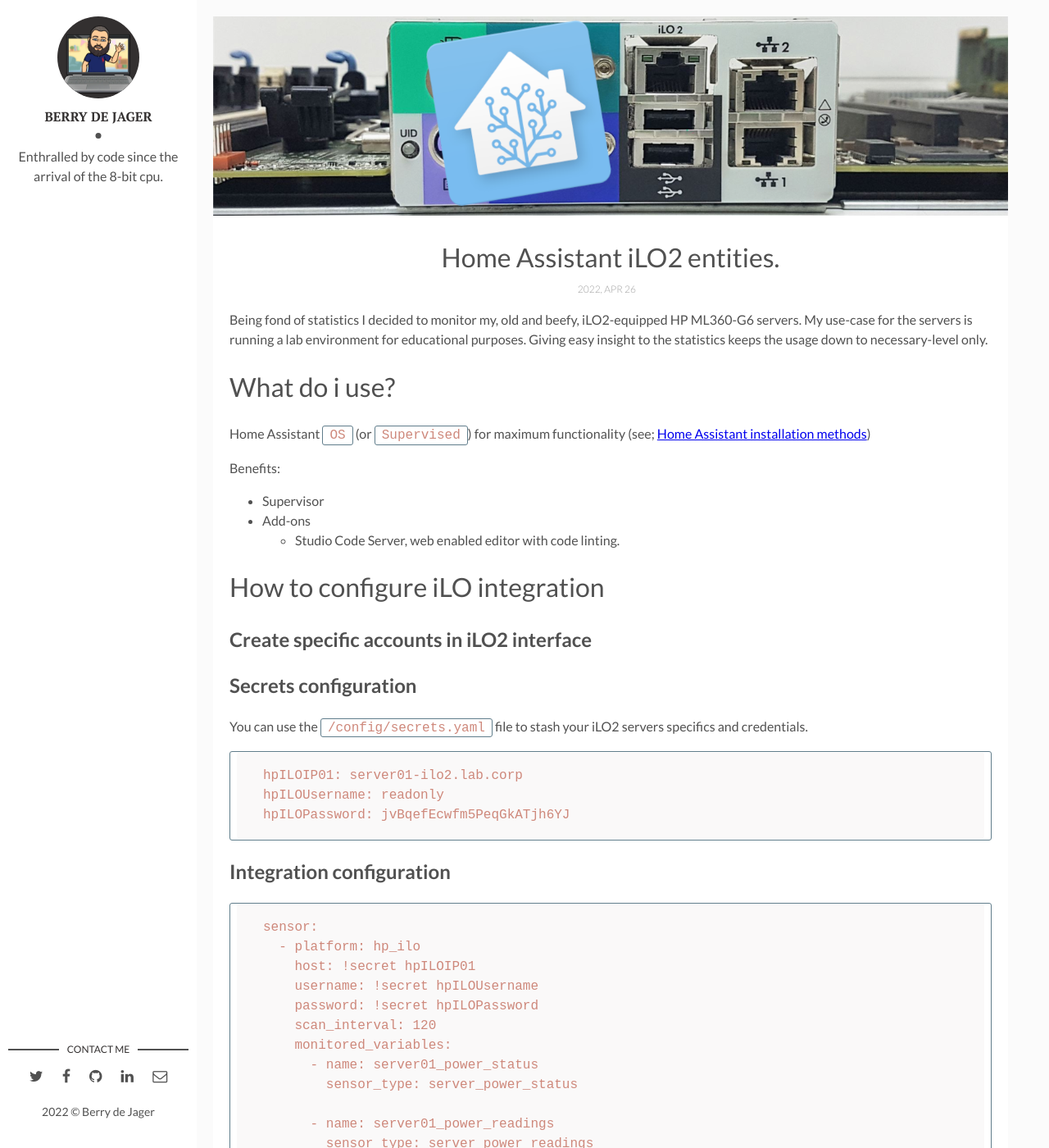
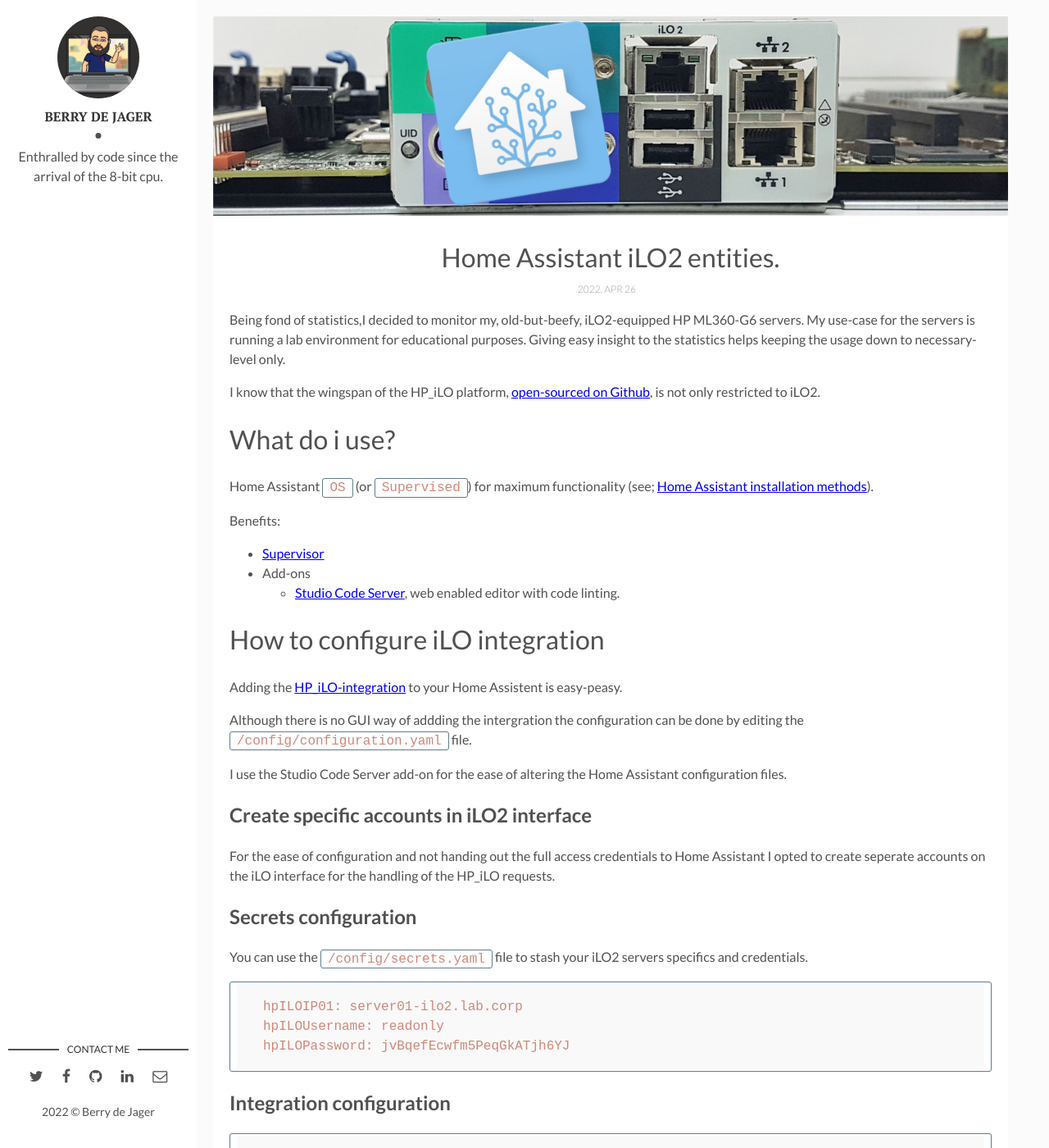
Before and after one commit to berrydejager/code, a Jekyll site: the page built from _posts/2022-04-26-Home-Assistant-iLO2.markdown, in a window 1280 px wide and 1400 px high. Shown: the whole window at 82% size. Built offline with Jekyll 4.4.1, drawn with Linux system fonts in a browser that asks for light colours; some of the changed text lies outside the part shown.

Commit message:
Update 2022-04-26-Home-Assistant-iLO2.markdown

````diff
--- a/_posts/2022-04-26-Home-Assistant-iLO2.markdown
+++ b/_posts/2022-04-26-Home-Assistant-iLO2.markdown
@@ -4,22 +4,32 @@
 date: 2022-04-26 13:37:00 +0100
 description: Intergrating HP iLO2 into Home Assistent dashboards.
 img: header/HASS-iLO.png
-tags: [HomeAssistant, HASS, HASSio, HP, ML350G6, iLO2]
+tags: [HomeAssistant, HASS, HASSio, HP, ML350G6, iLO2, hp_ilo]
 ---
-Being fond of statistics I decided to monitor my, old and beefy, iLO2-equipped HP ML360-G6 servers. My use-case for the servers is running a lab environment for educational purposes. Giving easy insight to the statistics keeps the usage down to necessary-level only.
+Being fond of statistics,I decided to monitor my, old-but-beefy, iLO2-equipped HP ML360-G6 servers. My use-case for the servers is running a lab environment for educational purposes. Giving easy insight to the statistics helps keeping the usage down to necessary-level only.
+
+I know that the wingspan of the HP_iLO platform, [open-sourced on Github](https://github.com/home-assistant/core/tree/dev/homeassistant/components/hp_ilo), is not only restricted to iLO2.
 
 # What do i use?
 
-Home Assistant `OS` (or `Supervised`) for maximum functionality (see; [Home Assistant installation methods](https://www.home-assistant.io/installation/#compare-installation-methods))
+Home Assistant `OS` (or `Supervised`) for maximum functionality (see; [Home Assistant installation methods](https://www.home-assistant.io/installation/#compare-installation-methods)).
 
 Benefits:
-* Supervisor
+* [Supervisor](https://www.home-assistant.io/integrations/hassio/)
 * Add-ons
-  *   Studio Code Server, web enabled editor with code linting.
+  *   [Studio Code Server](https://community.home-assistant.io/t/home-assistant-community-add-on-visual-studio-code/107863), web enabled editor with code linting.
 
 # How to configure iLO integration
 
+Adding the [HP_iLO-integration](https://www.home-assistant.io/integrations/hp_ilo/) to your Home Assistent is easy-peasy.
+
+Although there is no GUI way of addding the intergration the configuration can be done by editing the `/config/configuration.yaml` file.
+
+I use the Studio Code Server add-on for the ease of altering the Home Assistant configuration files.
+
 ## Create specific accounts in iLO2 interface
+
+For the ease of configuration and not handing out the full access credentials to Home Assistant I opted to create seperate accounts on the iLO interface for the handling of the HP_iLO requests.
 
 ## Secrets configuration
 
@@ -130,3 +140,43 @@
       name: 'Fan 4 updated:'
       icon: mdi:fan
 ```
+
+# iLO2 integration reference table
+
+Here you find all the iLO2 items which i was able to find while fiddling around.
+
+Health-at-a-glance - https://server01-ilo2.lab.corp/dhealth.htm
+```
+{'fans': {'status': 'Ok', 'redundancy': 'Fully Redundant'}, 'temperature': {'status': 'Ok'}, 'vrm': {'status': 'Ok'}, 'power_supplies': {'status': 'Ok', 'redundancy': 'Not Redundant'}, 'drive': {'status': 'Ok'}}
+```
+
+Fans - https://server01-ilo2.lab.corp/dhealthf.htm
+
+```
+{'label': 'Fan 1', 'zone': 'System', 'status': 'Ok', 'speed': (27, 'Percentage')}
+```
+
+Temperatures - https://server01-ilo2.lab.corp/dhealtht.htm
+
+Power - https://server01-ilo2.lab.corp/dhealthv.htm
+
+Processors - https://host00-ilo.lab.home/dsysproc.htm
+
+Memory - https://host00-ilo.lab.home/dsysmem.htm
+
+NIC - https://host00-ilo.lab.home/dhealthp.htm
+
+Drives - https://host00-ilo.lab.home/dhealthd.htm
+
+## Outputs
+
+### HAAG
+{'fans': {'status': 'Ok', 'redundancy': 'Fully Redundant'}, 'temperature': {'status': 'Ok'}, 'vrm': {'status': 'Ok'}, 'power_supplies': {'status': 'Ok', 'redundancy': 'Not Redundant'}, 'drive': {'status': 'Ok'}}
+
+### FANS
+{'label': 'Fan 1', 'zone': 'System', 'status': 'Ok', 'speed': (27, 'Percentage')}
+
+
+# Reference information
+
+[HP iLO2 Scripting and Command Line Guide](./assets/pdf/HP ilo 2 Scripting and Command Line Guide.pdf)
````
